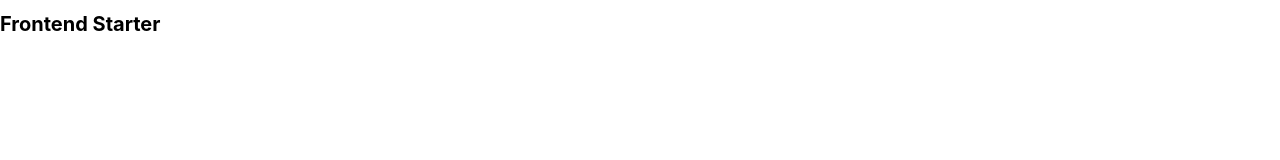
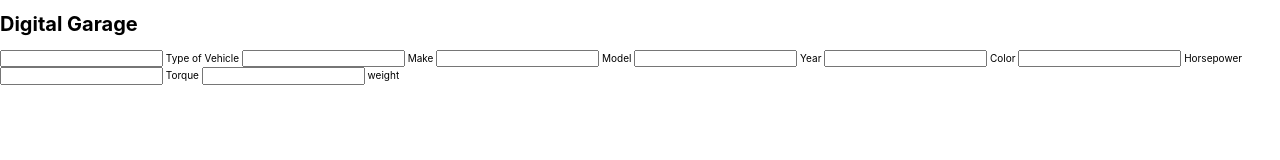
Before and after one commit to skdonnet/digital-garage1, a website: page index.html in a window 1280 px wide. Drawn offline with nearby package versions, Linux system fonts and the light colour scheme.

Commit message:
creating the textboxes for index, labels

```diff
--- a/index.html
+++ b/index.html
@@ -11,10 +11,28 @@
 
     <link rel="stylesheet" href="style.css" />
 
-    <title>Frontend Starter</title>
+    <title>Digital Garage</title>
   </head>
   <body>
-    <h1>Frontend Starter</h1>
+    <h1>Digital Garage</h1>
+    <div>
+    <input type="text" id="typeOfVehicle">
+    <label for="typeOfVehicle">Type of Vehicle</label>
+    <input type="text" id="make">
+    <label for="make">Make</label>
+    <input type="text" id="model">
+    <label for="model">Model</label>
+    <input type="text" id="year">
+    <label for="year">Year</label>
+    <input type="text" id="color">
+    <label for="color">Color</label>
+    <input type="text" id="horsePower">
+    <label for="horsePower">Horsepower</label>
+    <input type="text" id="torque">
+    <label for="torque">Torque</label>
+    <input type="text" id="weight">
+    <label for="weight">weight</label>
+    </div>
     <script src="./scripts.js" type="module"></script>
   </body>
 </html>
```
